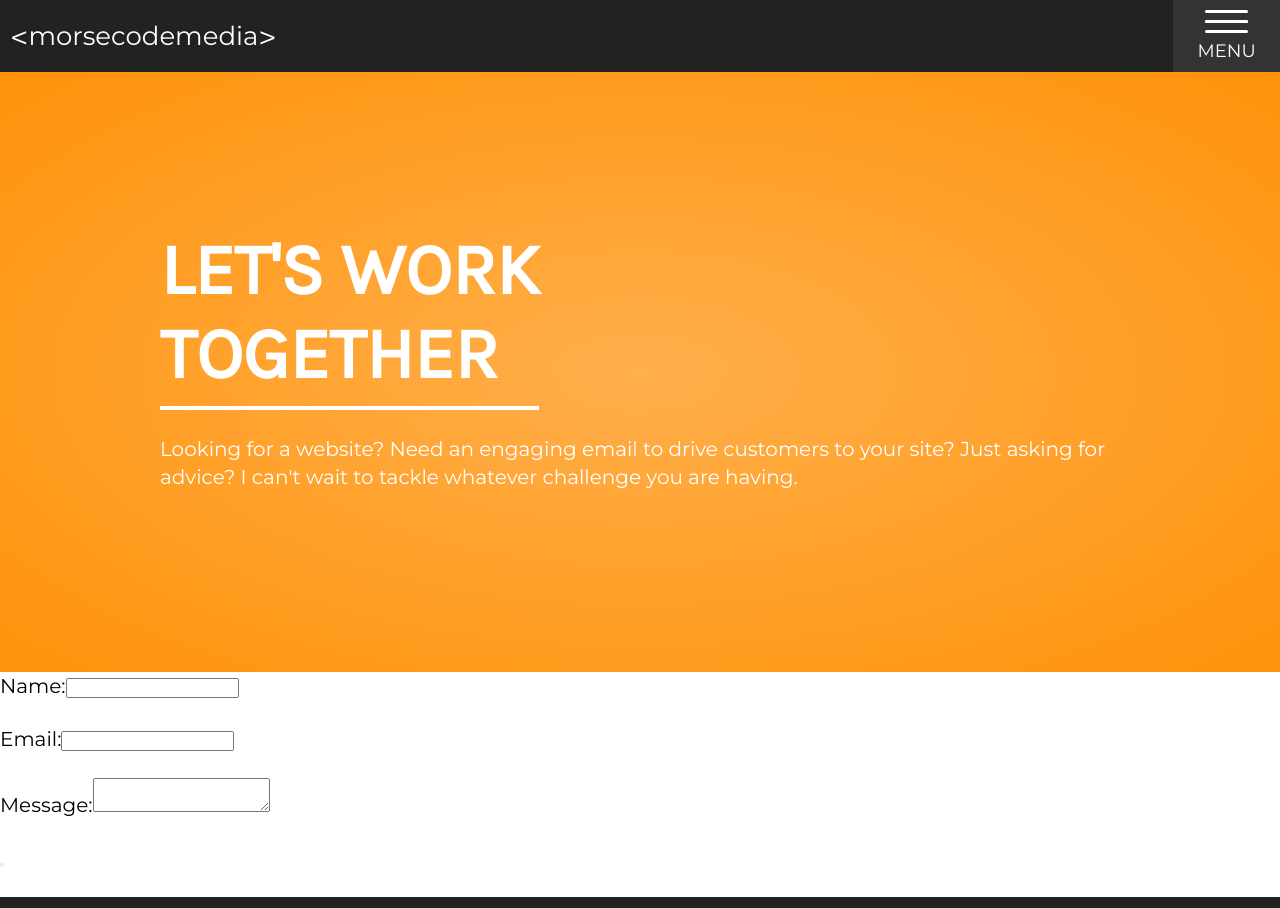
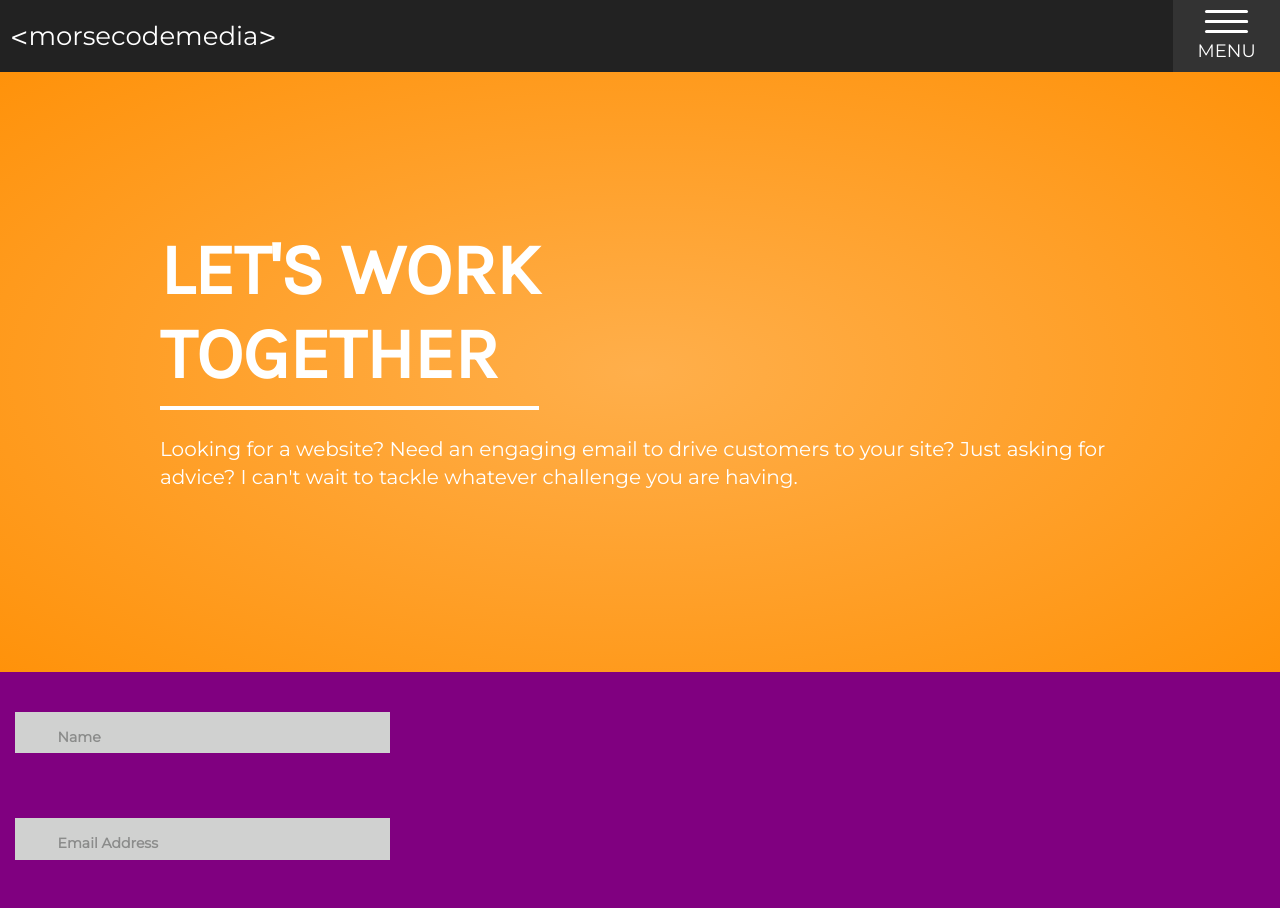
Before and after one commit to morsecodemedia/morsecodemedia.com, a Nuxt app: page /contact in a window 1280 px wide. Shown: the top 908 px of the page. Built offline with nearby package versions, Linux system fonts and the light colour scheme.

Commit message:
started working on the contact form styles and functionality

```diff
--- a/pages/contact.vue
+++ b/pages/contact.vue
@@ -3,28 +3,57 @@
     <siteHeader />
     <main>
       <sectionHero :hero="hero" />
-      <div>
+      <div class="form-container">
         <form
           @submit.prevent="validateForm">
-
           <p>
-            <label for="name">Name:</label>
+            <span class="input input--yoshiko">
               <input
+                id="input-10"
                 v-model="name"
+                class="input__field input__field--yoshiko"
                 type="text">
+              <label
+                class="input__label input__label--yoshiko"
+                for="input-10">
+                <span
+                  class="input__label-content input__label-content--yoshiko"
+                  data-content="Name">Name</span>
+              </label>
+            </span>
           </p>
 
           <p>
-            <label for="email">Email:</label>
+            <span class="input input--yoshiko">
               <input
+                id="input-11"
                 v-model="email"
+                class="input__field input__field--yoshiko"
                 type="email">
+              <label
+                class="input__label input__label--yoshiko"
+                for="input-11">
+                <span
+                  class="input__label-content input__label-content--yoshiko"
+                  data-content="Email Address">Email Address</span>
+              </label>
+            </span>
           </p>
 
           <p>
-            <label for="message">Message:</label>
+            <span class="input input--yoshiko">
               <textarea
-              v-model="message"/>
+                id="input-12"
+                v-model="message"
+                class="input__field input__field--yoshiko"/>
+              <label
+                class="input__label input__label--yoshiko"
+                for="input-12">
+                <span
+                  class="input__label-content input__label-content--yoshiko"
+                  data-content="Message">Message</span>
+              </label>
+            </span>
           </p>
 
           <p>
@@ -82,12 +111,161 @@
         hero: {
           'header': "Let's Work <br>Together",
           'copy': "Looking for a website? Need an engaging email to drive customers to your site? Just asking for advice? I can't wait to tackle whatever challenge you are having."
+        },
+        validatedClass: '',
+        showThankYou: false,
+        name: '',
+        email: '',
+        message: ''
       }
+    },
+    methods: {
+      timeout: function(delay, args) {
+        return new Promise(function(resolve) {
+          setTimeout(resolve, delay, args);
+        })
+      },
+      validateForm: async function() {
+        // this.validatedClass = 'submitted'
+        // await this.timeout(1000)
+        // validate name, email and message
+        // if validated
+          //this.validatedClass = ''
+          //await this.timeout(425)
+          //this.validatedClass = 'validated'
+          //await this.timeout(1000)
+          // Hide Form and show thank you message
+        // else
+          // this.validatedClass = 'error'
+          // put error classes on form fields as needed
+          // await this.timeout(1500)
+          // this.validatedClass = ''
       }
     }
   }
 </script>
 
 <style lang="scss" scoped>
+  .form-container {
+    background: purple;
+    padding: 20px;
+  }
+  .input {
+    position: relative;
+    z-index: 1;
+    display: inline-block;
+    margin: 1em;
+    max-width: 350px;
+    width: calc(100% - 2em);
+    vertical-align: top;
+  }
 
+  .input__field {
+    position: relative;
+    display: block;
+    float: right;
+    padding: 0.8em;
+    width: 60%;
+    border: none;
+    border-radius: 0;
+    background: #f0f0f0;
+    color: #aaa;
+    font-weight: 400;
+    -webkit-appearance: none; /* for box shadows to show on iOS */
+  }
+
+  .input__field:focus {
+    outline: none;
+  }
+
+  .input__label {
+    display: inline-block;
+    float: right;
+    padding: 0 1em;
+    width: 40%;
+    color: #696969;
+    font-weight: bold;
+    font-size: 70.25%;
+    -webkit-font-smoothing: antialiased;
+    -moz-osx-font-smoothing: grayscale;
+    -webkit-touch-callout: none;
+    -webkit-user-select: none;
+    -khtml-user-select: none;
+    -moz-user-select: none;
+    -ms-user-select: none;
+    user-select: none;
+  }
+
+  .input__label-content {
+    position: relative;
+    display: block;
+    padding: 1.6em 0;
+    width: 100%;
+  }
+
+  .input__field--yoshiko {
+    width: 100%;
+    background-color: #d0d1d0;
+    border: 2px solid transparent;
+    -webkit-transition: background-color 0.25s, border-color 0.25s;
+    transition: background-color 0.25s, border-color 0.25s;
+  }
+
+  .input__label--yoshiko {
+    width: 100%;
+    text-align: left;
+    position: absolute;
+    bottom: 100%;
+    pointer-events: none;
+    overflow: hidden;
+    padding: 0 1.25em;
+    -webkit-transform: translate3d(0, 3em, 0);
+    transform: translate3d(0, 3em, 0);
+    -webkit-transition: -webkit-transform 0.25s;
+    transition: transform 0.25s ;
+    -webkit-transition-timing-function: ease-in-out;
+    transition-timing-function: ease-in-out;
+  }
+
+  .input__label-content--yoshiko {
+    color: #8B8C8B;
+    padding: 0.25em 0;
+    -webkit-transition: -webkit-transform 0.25s;
+    transition: transform 0.25s;
+    -webkit-transition-timing-function: ease-in-out;
+    transition-timing-function: ease-in-out;
+  }
+
+  .input__label-content--yoshiko::after {
+    content: attr(data-content);
+    position: absolute;
+    font-weight: 800;
+    bottom: 100%;
+    left: 0;
+    height: 100%;
+    width: 100%;
+    color: #a3d39c;
+    padding: 0.25em 0;
+    text-transform: uppercase;
+    letter-spacing: 1px;
+    font-size: 0.85em;
+  }
+
+  .input__field--yoshiko:focus + .input__label--yoshiko,
+  .input--filled .input__label--yoshiko {
+    -webkit-transform: translate3d(0, 0, 0);
+    transform: translate3d(0, 0, 0);
+  }
+
+  .input__field--yoshiko:focus + .input__label--yoshiko .input__label-content--yoshiko,
+  .input--filled .input__label-content--yoshiko {
+    -webkit-transform: translate3d(0, 100%, 0);
+    transform: translate3d(0, 100%, 0);
+  }
+
+  .input__field--yoshiko:focus + .input__field--yoshiko,
+  .input--filled .input__field--yoshiko {
+    background-color: transparent;
+    border-color: #a3d39c;
+  }
 </style>
```
Lines whose indentation alone changed are shown as unchanged.
